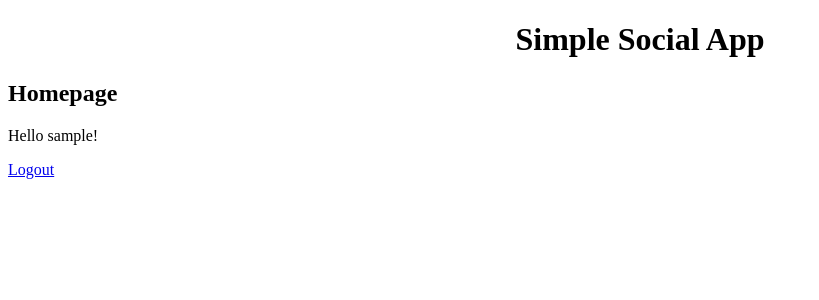
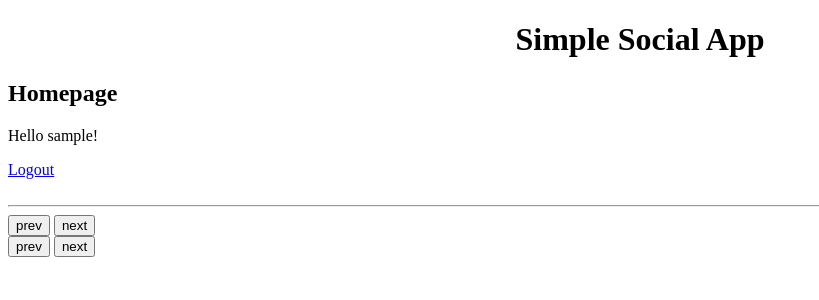
Before and after one commit to salmansiddik19/Social-auth-and-milestone, a Django app: page / in a window 1280 px wide. Shown: the top 300 px of the page, without its empty margins (0-819 px from the left). Run offline with Django 3.2, Linux system fonts and the light colour scheme; the visitor is signed in with stand-in values (Sample User, id 1); data that the repository does not hold is empty.

Commit message:
add pagination...

```diff
--- /dev/null
+++ b/main/pagination.py
@@ -0,0 +1,33 @@
+from typing import Union
+
+from rest_framework import pagination
+from rest_framework.response import Response
+
+
+class CustomPagination(pagination.PageNumberPagination):
+    page_query_param = 'page'
+    page_size_query_param = 'page_size'
+
+    def _get_next_page(self) -> Union[int, None]:
+        if not self.page.has_next():
+            return None
+        page_number: int = self.page.next_page_number()
+        return page_number
+
+    def _get_previous_page(self) -> Union[int, None]:
+        if not self.page.has_previous():
+            return None
+        page_number: int = self.page.previous_page_number()
+        return page_number
+
+    def get_paginated_response(self, data):
+        return Response({
+            'meta_data': {
+                'count': self.page.paginator.count,
+                'page_size': self.get_page_size(self.request),
+                'next': self._get_next_page(),
+                'previous': self._get_previous_page(),
+                'page': self.page.number
+            },
+            'data': data
+        })
--- a/main/settings.py
+++ b/main/settings.py
@@ -176,3 +176,9 @@ SOCIAL_AUTH_TWITTER_SECRET = 's1djwyq9qXlD3eYSoY1bUqcCuMcovvk9dtUuWW7BewdZL2JAZY
 
 MEDIA_URL = '/media/'
 MEDIA_ROOT = os.path.join(BASE_DIR, 'media')
+
+
+REST_FRAMEWORK = {
+    'DEFAULT_PAGINATION_CLASS': 'main.pagination.CustomPagination',
+    'PAGE_SIZE': 2,
+}
--- a/social_app/templates/base.html
+++ b/social_app/templates/base.html
@@ -15,28 +15,67 @@
         {% block content %}
         {% endblock %}
     </div>
+    <br>
+    <hr>
+    <div class="nav-btn">
+        <button class="prev-btn">prev</button>
+        <button class="next-btn">next</button>
+    </div>
     <div id="demo">
+    </div>
+    <div class="nav-btn">
+        <button class="prev-btn">prev</button>
+        <button class="next-btn">next</button>
     </div>
     <script>
         $(document).ready(function () {
+            var page = 1,
+                page_size = 2,
+                count = 3;
+            getData();
+            $(".prev-btn").on("click", function () {
+                if (page > 1) {
+                    page--;
+                    $("#demo").html("");
+                    getData();
+                }
+                console.log("Prev-page:" + page);
+            });
+
+            $(".next-btn").on("click", function () {
+                if (page * page_size < count) {
+                    page++;
+                    $("#demo").html("");
+                    getData();
+                }
+                console.log("Next-page:" + page);
+            });
 
             console.log('Hello');
+            function getData() {
                 $.ajax({
                     method: 'GET',
                     url: 'http://localhost:8080/milestones/',
-                dataType: 'json'
+                    dataType: 'json',
+                    data: {
+                        page: page,
+                        page_size: page_size
+                    }
                 }).done(function (data) {
+                    count = data['meta_data'].count;
+                    console.log(count)
                     console.log(data);
-                $.each(data, function (i, item) {
+                    $.each(data['data'], function (i, item) {
                         $('#demo').append('<h3>' + item.name + '</h3><p>' + item.date + '</p>');
                         $.each(item['images'], function (i, item2) {
                             $("#demo").append('<img src= "' + item2.image + '">' + '<br>');
                         });
                     });
+                });
+            }
 
         });
 
-        })
     </script>
 </body>
 
```
Lines whose indentation alone changed are shown as unchanged.
